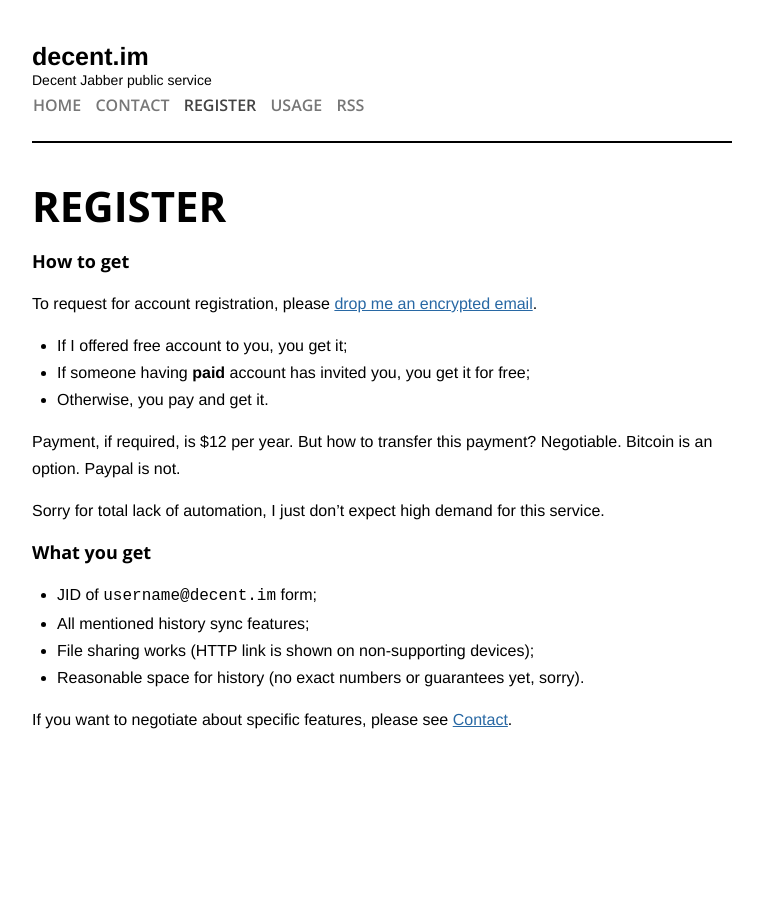
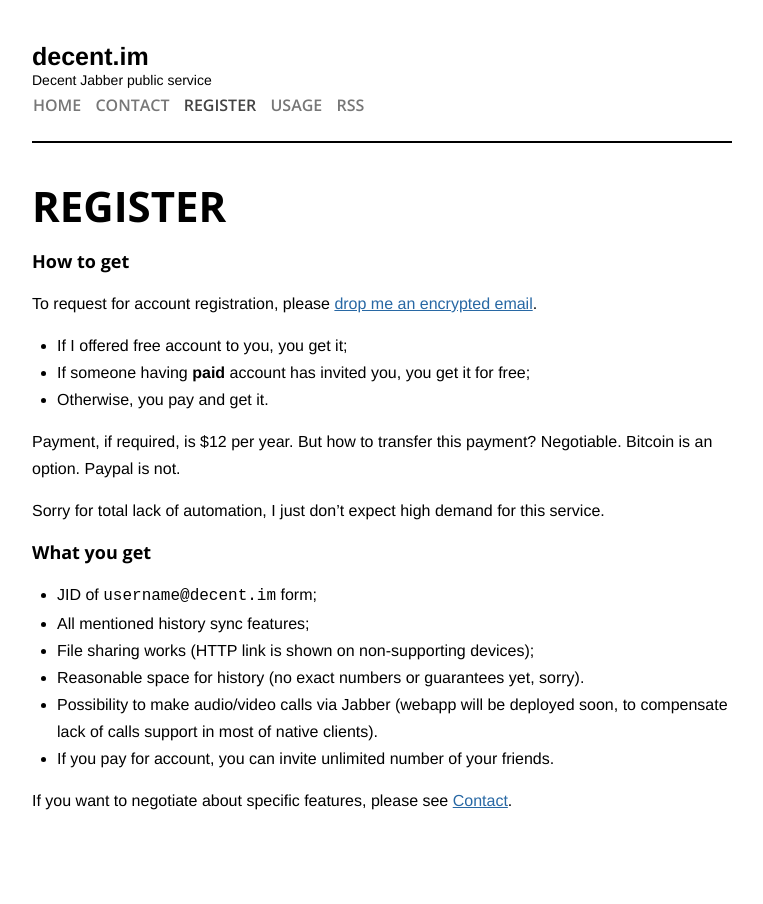
Before and after one commit to decent-im/decent-im.github.io, a Jekyll site: the page built from register.md, in a window 1280 px wide. Shown: the whole page, without its empty margins (258-1021 px from the left). Built offline with Jekyll 4.4.1, drawn with Linux system fonts in a browser that asks for light colours.

Commit message:
Mention calls, state that backers have unlimited invites

```diff
--- a/register.md
+++ b/register.md
@@ -24,5 +24,7 @@
  - All mentioned history sync features;
  - File sharing works (HTTP link is shown on non-supporting devices);
  - Reasonable space for history (no exact numbers or guarantees yet, sorry).
+ - Possibility to make audio/video calls via Jabber (webapp will be deployed soon, to compensate lack of calls support in most of native clients).
+ - If you pay for account, you can invite unlimited number of your friends.
 
 If you want to negotiate about specific features, please see [Contact](/contact/).
```
